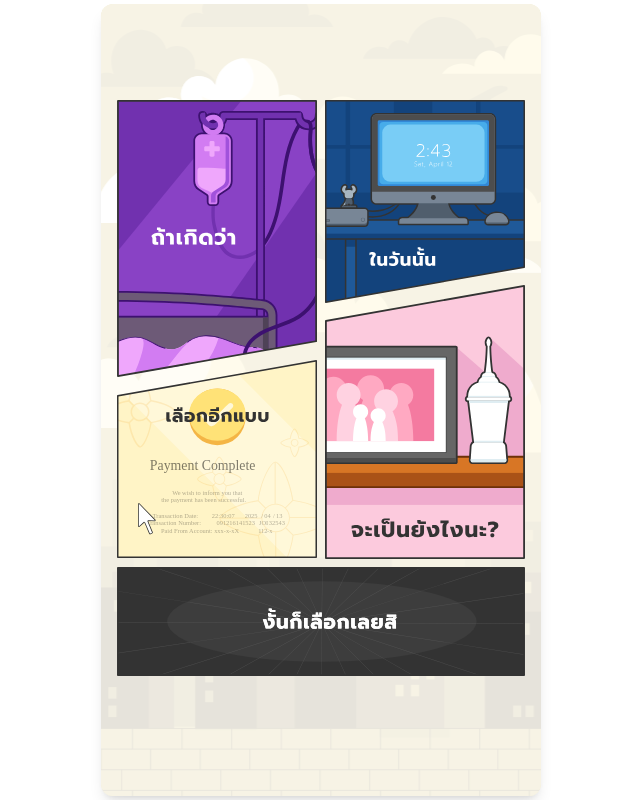
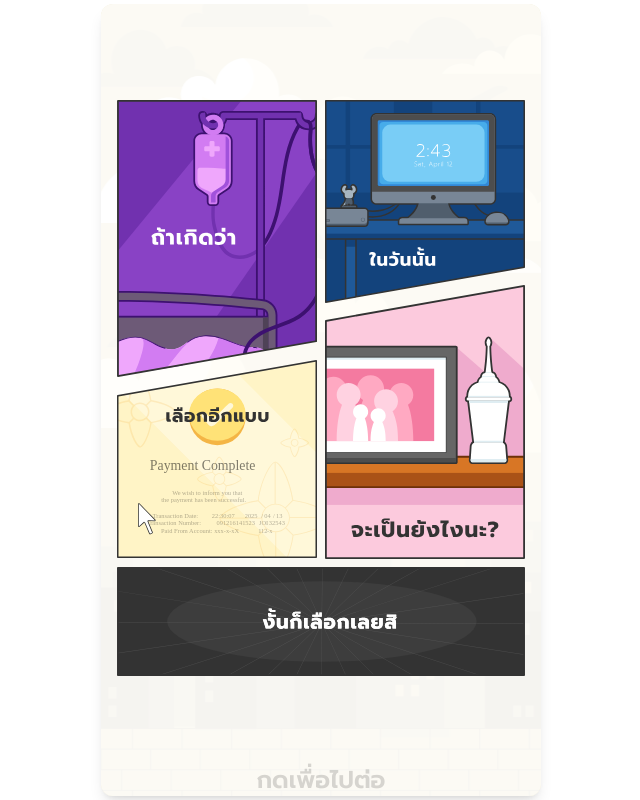
Before and after one commit to ShouldSleep8hr/Life-In-CTRL, a Vue app: page /intro in a window 1280 px wide. Shown: the whole page, without its empty margins (319-959 px from the left). Built offline with nearby package versions, Linux system fonts and the light colour scheme.

Commit message:
add text at bottom intro page

```diff
--- a/src/views/IntroView.vue
+++ b/src/views/IntroView.vue
@@ -91,12 +91,15 @@ const goToPhase2 = () => {
     <div class="w-full max-w-[440px] max-h-[99vh] aspect-[440/956]">
       <!-- Phone container -->
       <div
-        class="relative w-full h-full rounded-xl shadow-lg flex flex-col justify-between p-4 overflow-y-auto bg-no-repeat bg-center bg-cover"
+        class="relative w-full h-full rounded-xl shadow-lg bg-no-repeat bg-center bg-cover"
         :style="{ backgroundImage: `url(${bg})` }"
         @click="goToPhase2"
       >
-        <!-- Overlay to control background opacity -->
-        <div class="absolute inset-0 bg-white opacity-50 rounded-xl z-0"></div>
+        <!-- Overlay covers whole background -->
+        <div class="absolute inset-0 bg-white opacity-80 rounded-xl z-0"></div>
+
+        <!-- Scrollable content wrapper ABOVE overlay -->
+        <div class="relative flex flex-col justify-between p-4 gap-4 h-full overflow-y-auto z-10">
         <!-- Intro Panel -->
         <div
           v-if="showPhase1"
@@ -150,7 +153,15 @@ const goToPhase2 = () => {
             </Transition>
           </div>
         </div>
+
+        <!-- text at bottom -->
+        <div class="absolute bottom-0 left-0 right-0 flex justify-center opacity-15 z-20">
+          <p class="text-2xl text-black font-prompt font-semibold">
+                กดเพื่อไปต่อ
+          </p>
+        </div>
       </div>
+    </div>
     </div>
   </main>
 </template>
```
